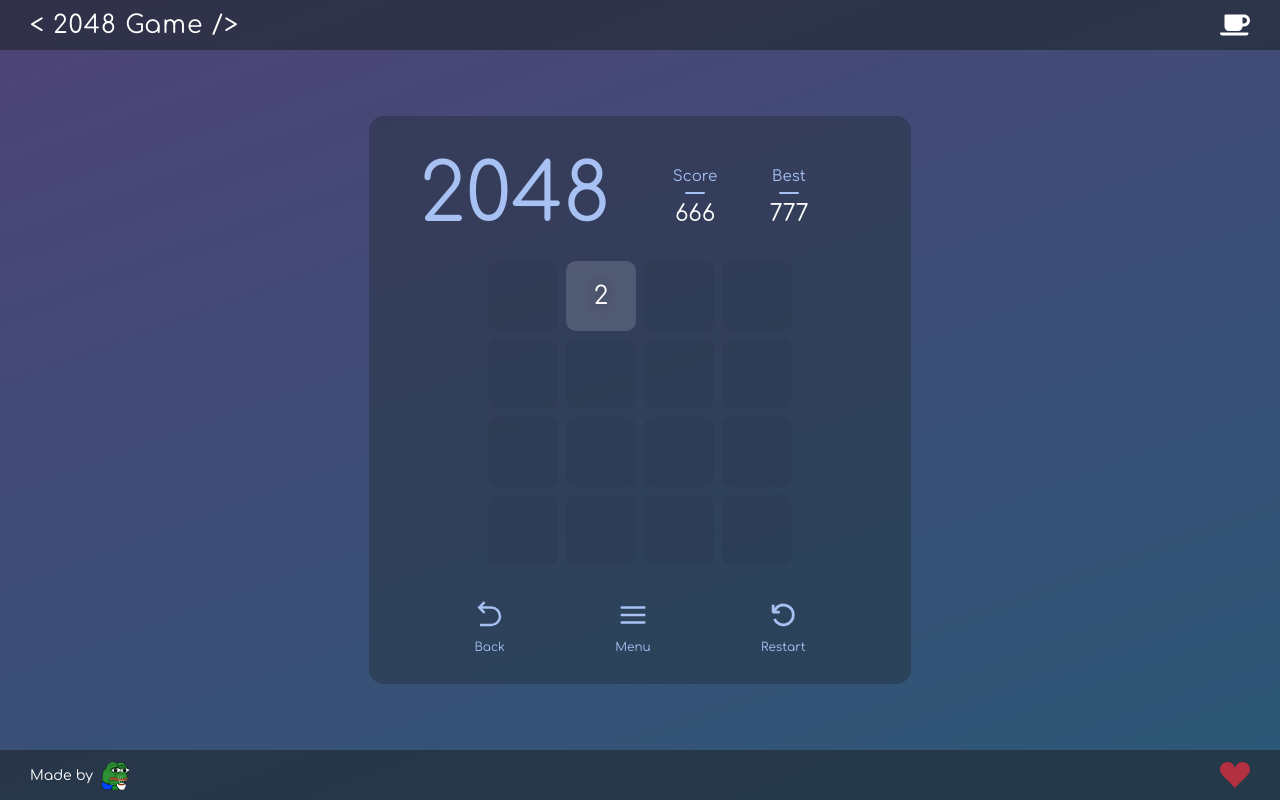
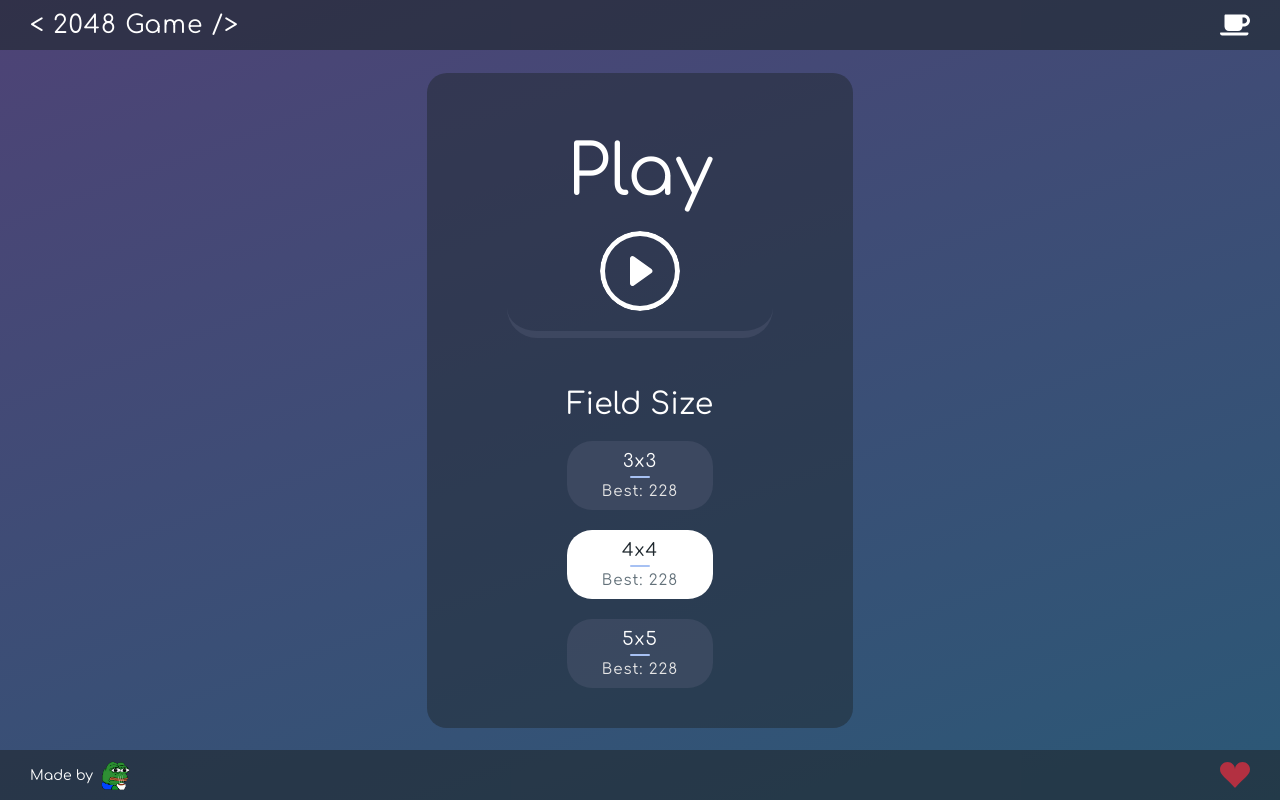
Before and after one commit to Ryabaa/2048-Game, a React (Create React App) app: page / in a window 1280 px wide. Built offline with nearby package versions, Linux system fonts and the light colour scheme.

Commit message:
add score

```diff
--- a/src/components/game/GameContext.jsx
+++ b/src/components/game/GameContext.jsx
@@ -9,11 +9,13 @@ import checkFieldFullness from "./checkFieldFullness";
 
 export const GameContext = createContext();
 
-const initialGameState = "game";
+const initialGameState = "start";
 const initialFieldSize = 4;
 const initialField = [];
 const initialPieces = [];
 const initialMoveDirection = "";
+const initialScore = 0;
+const initialBestScore = 0;
 
 export const GameProvider = (props) => {
     const [gameState, setGameState] = useState(initialGameState);
@@ -21,9 +23,11 @@ export const GameProvider = (props) => {
     const [field, setField] = useState(initialField);
     const [pieces, setPieces] = useState(initialPieces);
     const [moveDirection, setMoveDirection] = useState(initialMoveDirection);
+    const [score, setScore] = useState(initialScore);
+    const [bestScore, setBestScore] = useState(initialBestScore);
 
     useEffect(() => {
-        movePiece(moveDirection, setMoveDirection, pieces, setPieces, fieldSize);
+        movePiece(moveDirection, setMoveDirection, pieces, setPieces, fieldSize, score, setScore);
         formView(fieldSize, setField, pieces);
         checkFieldFullness(pieces, fieldSize, setGameState);
     }, [moveDirection, pieces]);
@@ -39,6 +43,20 @@ export const GameProvider = (props) => {
         }
     }, [gameState]);
 
+    useEffect(() => {
+        if (gameState === "end" && score > bestScore) {
+            localStorage.setItem("bestScore", score);
+        }
+    }, [gameState]);
+
+    useEffect(() => {
+        const getBestScore = localStorage.getItem("bestScore");
+
+        if (getBestScore) {
+            setBestScore(Number(getBestScore));
+        }
+    });
+
     return (
         <GameContext.Provider
             value={{
@@ -48,6 +66,8 @@ export const GameProvider = (props) => {
                 setFieldSize: setFieldSize,
                 gameState: gameState,
                 setGameState: setGameState,
+                score: score,
+                bestScore: bestScore,
             }}>
             {props.children}
         </GameContext.Provider>
--- a/src/components/game/movePiece.js
+++ b/src/components/game/movePiece.js
@@ -1,6 +1,6 @@
 import createPiece from "./createPiece";
 
-function movePiece(moveDirection, setMoveDirection, pieces, setPieces, fieldSize) {
+function movePiece(moveDirection, setMoveDirection, pieces, setPieces, fieldSize, score, setScore) {
     if (moveDirection !== "") {
         let newPieces = pieces;
         let piecesMoved = false;
@@ -13,6 +13,7 @@ function movePiece(moveDirection, setMoveDirection, pieces, setPieces, fieldSize
                 }
                 newPieces.splice(nextPieceIndex, 1);
                 piece.number *= 2;
+                setScore((score += piece.number));
             }
             verticalDirection ? (piece.y = count) : (piece.x = count);
             piecesMoved = true;
--- a/src/components/layout/FieldSizeButton.jsx
+++ b/src/components/layout/FieldSizeButton.jsx
@@ -8,7 +8,9 @@ function FieldSizeButton({ button, buttonIndex, editButton, setFieldSize }) {
 
     return (
         <button className={active ? "start__button start__button--active" : "start__button"} onClick={handleChangeFieldSize}>
-            {name}
+            <p className="start__button-text">{name}</p>
+            <div className="line"></div>
+            <p className="start__button-score">Best: 228</p>
         </button>
     );
 }
--- a/src/components/layout/Score.jsx
+++ b/src/components/layout/Score.jsx
@@ -1,15 +1,20 @@
+import { useContext } from "react";
+import { GameContext } from "../game/GameContext.jsx";
+
 function Score() {
+    const { score, bestScore } = useContext(GameContext);
+
     return (
         <div className="score">
             <div className="score-container">
                 <p className="score__text">Score</p>
-                <div className="score__line"></div>
-                <p className="score__number">666</p>
+                <div className="line"></div>
+                <p className="score__number">{score}</p>
             </div>
             <div className="score-container">
                 <p className="score__text">Best</p>
-                <div className="score__line"></div>
-                <p className="score__number">777</p>
+                <div className="line"></div>
+                <p className="score__number">{bestScore}</p>
             </div>
         </div>
     );
--- a/src/styles/style.css
+++ b/src/styles/style.css
@@ -174,23 +174,44 @@ body {
 .start__button {
   color: #fff;
   border-radius: 25px;
-  font-size: 18px;
   padding: 10px;
   font-weight: 700;
   background: #535c7565;
-  position: relative;
+  display: -webkit-box;
+  display: -ms-flexbox;
+  display: flex;
+  -webkit-box-pack: center;
+      -ms-flex-pack: center;
+          justify-content: center;
+  -webkit-box-align: center;
+      -ms-flex-align: center;
+          align-items: center;
+  -webkit-box-orient: vertical;
+  -webkit-box-direction: normal;
+      -ms-flex-direction: column;
+          flex-direction: column;
+  row-gap: 5px;
+  letter-spacing: 1px;
   -webkit-transition: all 0.4s ease;
   transition: all 0.4s ease;
 }
 
-.start__button:hover {
+.start__button-text {
+  font-size: 18px;
+}
+
+.start__button-score {
+  color: #e6e6e6;
+  font-size: 15px;
+}
+
+.start__button:hover, .start__button--active {
   background: #fff;
   color: #1f282e;
 }
 
-.start__button--active {
-  background: #fff;
-  color: #1f282e;
+.start__button:hover .start__button-score, .start__button--active .start__button-score {
+  color: #63717a;
 }
 
 .game {
@@ -313,16 +334,16 @@ body {
   font-size: 15px;
 }
 
-.score__line {
+.score__number {
+  color: #ffffff;
+  font-size: 23px;
+}
+
+.line {
   width: 20px;
   height: 2px;
   border-radius: 10px;
   background-color: #a7c1f3;
-}
-
-.score__number {
-  color: #ffffff;
-  font-size: 23px;
 }
 
 .nav-container {
--- a/src/styles/style.scss
+++ b/src/styles/style.scss
@@ -120,19 +120,30 @@ body {
     &__button {
         color: #fff;
         border-radius: 25px;
-        font-size: 18px;
         padding: 10px;
         font-weight: 700;
         background: #535c7565;
-        position: relative;
+        display: flex;
+        justify-content: center;
+        align-items: center;
+        flex-direction: column;
+        row-gap: 5px;
+        letter-spacing: 1px;
         @include slowTrans();
-        &:hover {
-            background: #fff;
-            color: #1f282e;
+        &-text {
+            font-size: 18px;
         }
+        &-score {
+            color: #e6e6e6;
+            font-size: 15px;
+        }
+        &:hover,
         &--active {
             background: #fff;
             color: #1f282e;
+            & .start__button-score {
+                color: #63717a;
+            }
         }
     }
 }
@@ -209,16 +220,17 @@ body {
         color: #a7c1f3;
         font-size: 15px;
     }
-    &__line {
-        width: 20px;
-        height: 2px;
-        border-radius: 10px;
-        background-color: #a7c1f3;
-    }
     &__number {
         color: #ffffff;
         font-size: 23px;
     }
+}
+
+.line {
+    width: 20px;
+    height: 2px;
+    border-radius: 10px;
+    background-color: #a7c1f3;
 }
 
 .nav {
```
Also changed, not shown: 1 other file (tests, documents, lock files or other folders).
